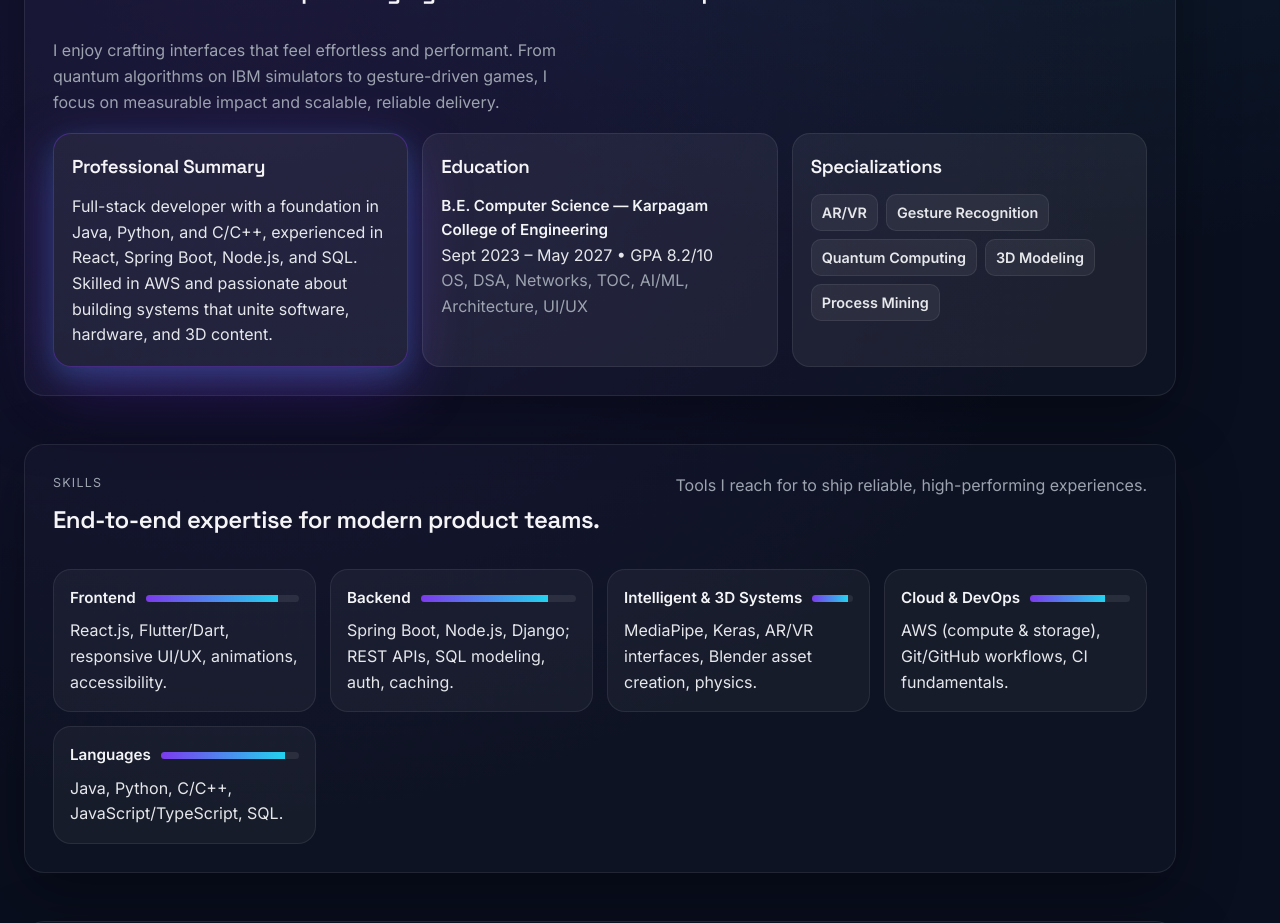
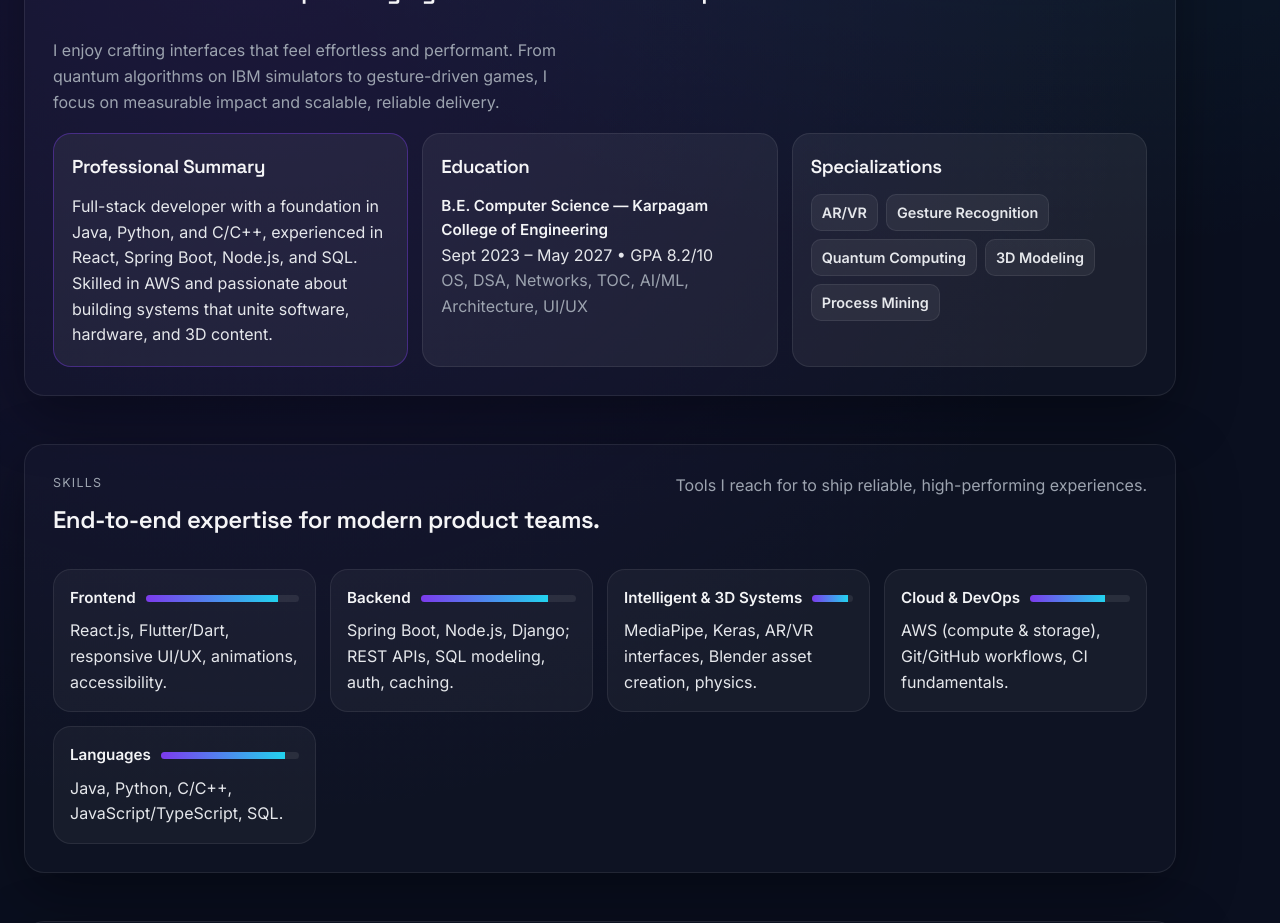
Before and after one commit to RATHAN005/Portfolio, a React (Vite) app: page / in a window 1280 px wide. Shown: the part 840-1763 px from the top of the page. Built offline with nearby package versions, Linux system fonts and the light colour scheme; the HTML template or start-up script is replaced by a standard one.

Commit message:
Remove permanent glow on summary card

```diff
--- a/src/styles.css
+++ b/src/styles.css
@@ -378,7 +378,6 @@ ul {
 
 .card.highlight {
   border-color: rgba(124, 58, 237, 0.4);
-  box-shadow: var(--glow);
 }
 
 .card:hover,
```
